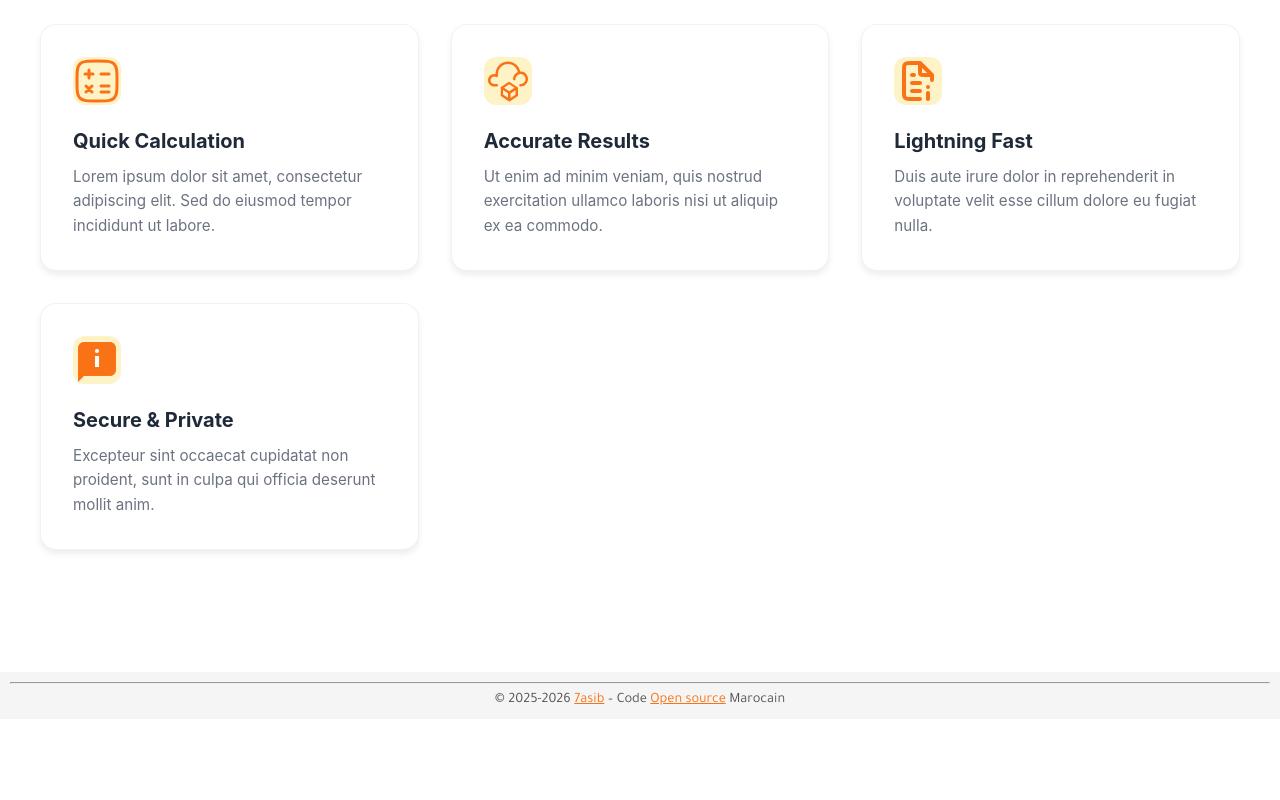
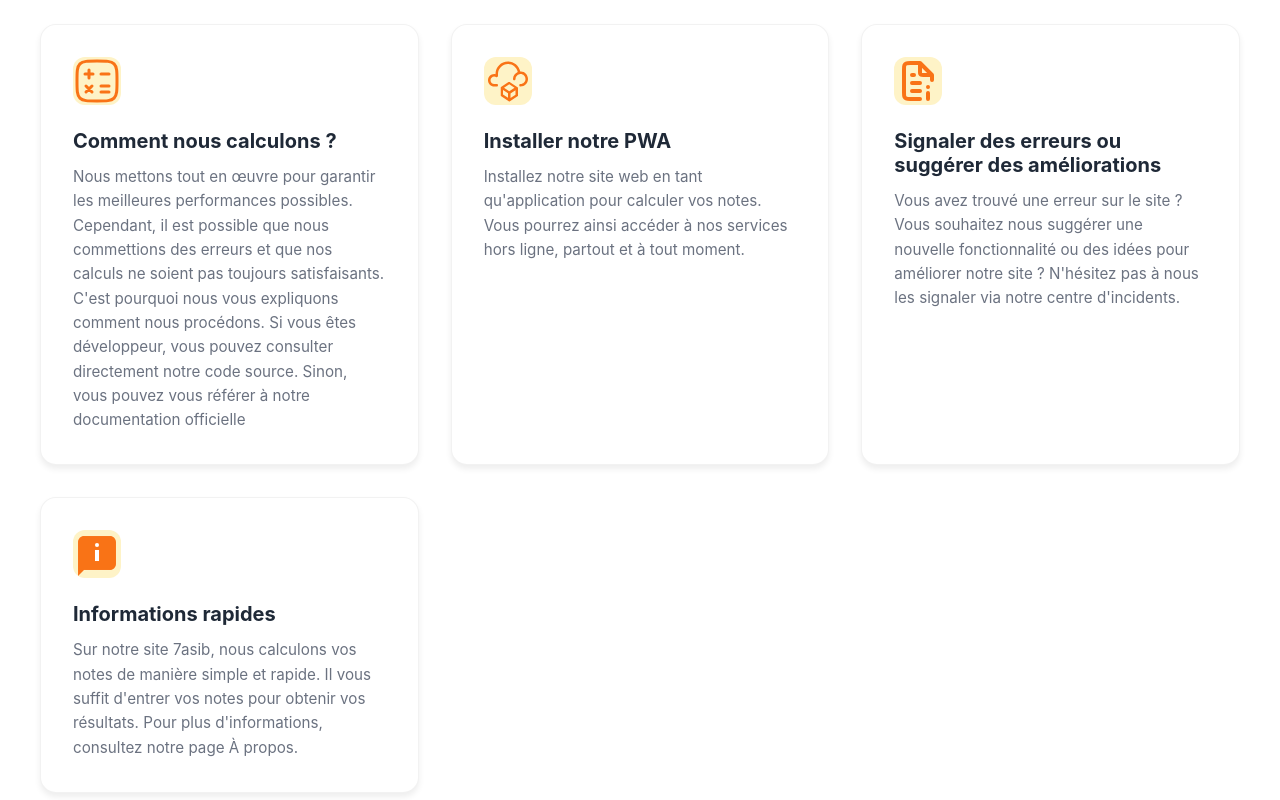
Before and after one commit to krnl0xsns1nk/7asib, a Next.js app: page / in a window 1280 px wide. Shown: the part 540-1340 px from the top of the page. Before the commit the page ends 1259 px from the top, so only its background shows below. Built offline with nearby package versions, Linux system fonts and the light colour scheme.

Commit message:
add simple information in section descriptiin and title

```diff
--- a/src/comps/secCon.tsx
+++ b/src/comps/secCon.tsx
@@ -17,8 +17,8 @@ export const sectionsData: SectionType[] = [
         </g>
       </svg>
     ),
-    title: 'Quick Calculation',
-    text: 'Lorem ipsum dolor sit amet, consectetur adipiscing elit. Sed do eiusmod tempor incididunt ut labore.'
+    title: 'Comment nous calculons ?',
+    text: "Nous mettons tout en œuvre pour garantir les meilleures performances possibles. Cependant, il est possible que nous commettions des erreurs et que nos calculs ne soient pas toujours satisfaisants. C'est pourquoi nous vous expliquons comment nous procédons. Si vous êtes développeur, vous pouvez consulter directement notre code source. Sinon, vous pouvez vous référer à notre documentation officielle"
   },
   {
     icon: (
@@ -30,8 +30,8 @@ export const sectionsData: SectionType[] = [
         </g>
       </svg>
     ),
-    title: 'Accurate Results',
-    text: 'Ut enim ad minim veniam, quis nostrud exercitation ullamco laboris nisi ut aliquip ex ea commodo.'
+    title: 'Installer notre PWA',
+    text: "Installez notre site web en tant qu'application pour calculer vos notes. Vous pourrez ainsi accéder à nos services hors ligne, partout et à tout moment."
   },
   {
     icon: (
@@ -43,8 +43,8 @@ export const sectionsData: SectionType[] = [
         </g>
       </svg>
     ),
-    title: 'Lightning Fast',
-    text: 'Duis aute irure dolor in reprehenderit in voluptate velit esse cillum dolore eu fugiat nulla.'
+    title: 'Signaler des erreurs ou suggérer des améliorations',
+    text: "Vous avez trouvé une erreur sur le site ? Vous souhaitez nous suggérer une nouvelle fonctionnalité ou des idées pour améliorer notre site ? N'hésitez pas à nous les signaler via notre centre d'incidents."
   },
   {
     icon: (
@@ -58,7 +58,7 @@ export const sectionsData: SectionType[] = [
         </g>
       </svg>
     ),
-    title: 'Secure & Private',
-    text: 'Excepteur sint occaecat cupidatat non proident, sunt in culpa qui officia deserunt mollit anim.'
+    title: 'Informations rapides',
+    text: "Sur notre site 7asib, nous calculons vos notes de manière simple et rapide. Il vous suffit d'entrer vos notes pour obtenir vos résultats. Pour plus d'informations, consultez notre page À propos."
   }
 ];
```
